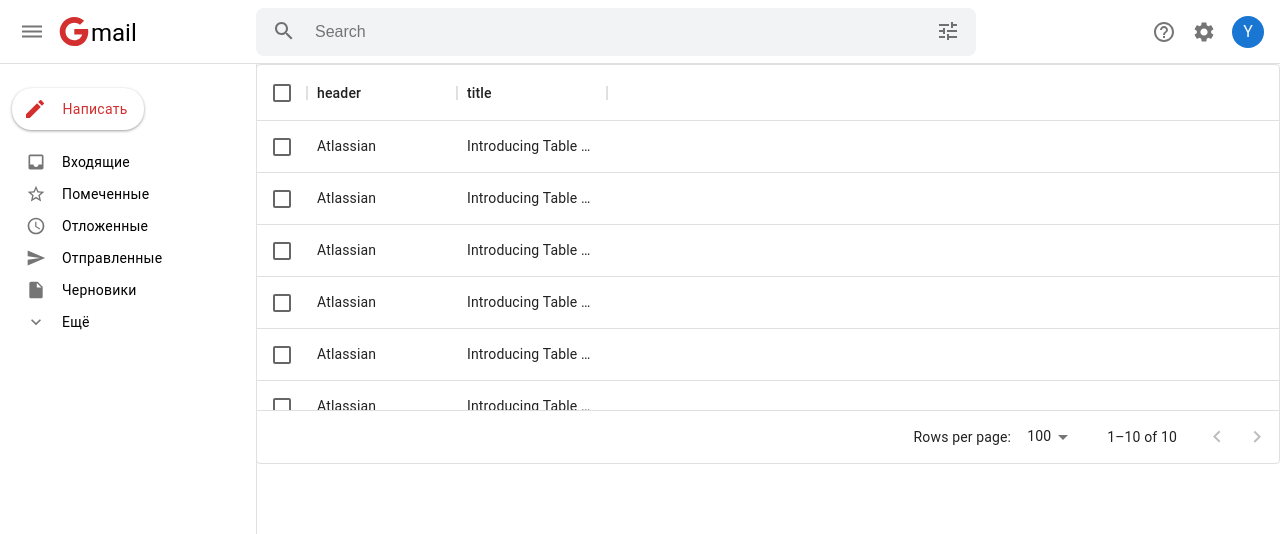
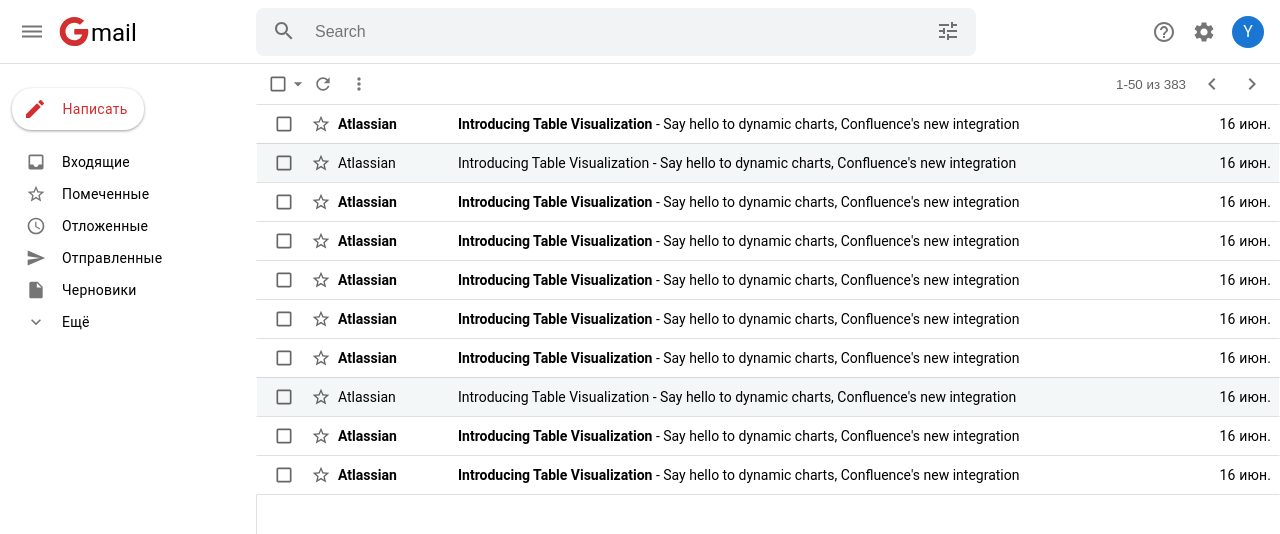
Before and after one commit to YurySnitko/gmail-analog, a Next.js app: page / in a window 1280 px wide. Shown: the top 534 px of the page. Built offline with nearby package versions, Linux system fonts and the light colour scheme.

Commit message:
feat: create icon panel

```diff
--- a/pages/index.tsx
+++ b/pages/index.tsx
@@ -1,33 +1,14 @@
 import type { NextPage } from 'next';
-//import MailList from '../src/common/ui-kit/MailList/MailList';
+import MailList from '../src/common/ui-kit/MailList/MailList';
 import { mails } from '../consts/mails';
-//import MailListHeader from '../src/common/ui-kit/MailListHeader/MailListHeader';
-import { DataGrid, GridColDef } from '@mui/x-data-grid';
-import { Box } from '@mui/material';
-
-const columns: GridColDef[] = [
-  {
-    field: 'sender',
-    headerName: 'header',
-    width: 150,
-  },
-  {
-    field: 'title',
-    headerName: 'title',
-    width: 150,
-  },
-];
+import MailListHeader from '../src/common/ui-kit/MailListHeader/MailListHeader';
 
 const Home: NextPage = () => {
   return (
-    <Box sx={{ height: 400, width: '100%' }}>
-      <DataGrid rows={mails} columns={columns} checkboxSelection />
-    </Box>
-
-    // <div>
-    //   <MailListHeader />
-    //   <MailList mailList={mails} />
-    // </div>
+    <div>
+      <MailListHeader />
+      <MailList mailList={mails} />
+    </div>
   );
 };
 
--- /dev/null
+++ b/src/common/components/MailListHeaderIcons/MailListHeaderIcons.styles.tsx
@@ -0,0 +1,27 @@
+import { styled } from '@mui/material/styles';
+import { Checkbox, Grid } from '@mui/material';
+import { IconButton } from '../../ui-kit/IconButton/IconButton';
+
+export const S = {
+  MailListHeaderIconsWrapper: styled(Grid)`
+    display: flex;
+    align-items: center;
+  `,
+
+  CheckBoxWrapper: styled(Grid)`
+    display: flex;
+    align-items: center;
+  `,
+
+  CheckboxArrowButton: styled(IconButton)`
+    height: 30px;
+    width: 15px;
+    border-radius: 4px;
+  `,
+
+  Checkbox: styled(Checkbox)`
+    width: 25px;
+    height: 30px;
+    border-radius: 4px;
+  `,
+};
--- /dev/null
+++ b/src/common/components/MailListHeaderIcons/MailListHeaderIcons.tsx
@@ -0,0 +1,27 @@
+import React from 'react';
+import { IconButton } from '../../ui-kit/IconButton/IconButton';
+import RefreshIcon from '@mui/icons-material/Refresh';
+import MoreVertIcon from '@mui/icons-material/MoreVert';
+import { S } from './MailListHeaderIcons.styles';
+import ArrowDropDownIcon from '@mui/icons-material/ArrowDropDown';
+
+const MailListHeaderIcons = () => {
+  return (
+    <S.MailListHeaderIconsWrapper>
+      <S.CheckBoxWrapper>
+        <S.Checkbox size={'small'} />
+        <S.CheckboxArrowButton disableRipple size={'small'}>
+          <ArrowDropDownIcon fontSize={'small'} />
+        </S.CheckboxArrowButton>
+      </S.CheckBoxWrapper>
+      <IconButton>
+        <RefreshIcon fontSize={'small'} />
+      </IconButton>
+      <IconButton>
+        <MoreVertIcon fontSize={'small'} />
+      </IconButton>
+    </S.MailListHeaderIconsWrapper>
+  );
+};
+
+export default MailListHeaderIcons;
--- /dev/null
+++ b/src/common/components/PaginationPanel/PaginationPanel.styles.tsx
@@ -0,0 +1,24 @@
+import { styled } from '@mui/material/styles';
+import { Grid } from '@mui/material';
+
+export const S = {
+  PaginationPanelWrapper: styled(Grid)`
+    display: flex;
+    align-items: center;
+  `,
+
+  PageButton: styled('button')`
+    outline: none;
+    color: ${(props): string => props.theme.palette.grey.A700};
+    background-color: ${(props): string => props.theme.palette.common.white};
+    border: none;
+    cursor: pointer;
+    border-radius: 4px;
+    transition: 0.3s;
+    height: 36px;
+
+    &:hover {
+      background-color: ${(props): string => props.theme.palette.grey.A200};
+    }
+  `,
+};
--- /dev/null
+++ b/src/common/components/PaginationPanel/PaginationPanel.tsx
@@ -0,0 +1,26 @@
+import React from 'react';
+import KeyboardArrowLeftIcon from '@mui/icons-material/KeyboardArrowLeft';
+import { IconButton } from '../../ui-kit/IconButton/IconButton';
+import { S } from './PaginationPanel.styles';
+import KeyboardArrowRightIcon from '@mui/icons-material/KeyboardArrowRight';
+import { Tooltip } from '@mui/material';
+
+const PaginationPanel = () => {
+  return (
+    <S.PaginationPanelWrapper>
+      <S.PageButton>1-50 из 383</S.PageButton>
+      <Tooltip title={'Пред.'}>
+        <IconButton>
+          <KeyboardArrowLeftIcon fontSize={'medium'} />
+        </IconButton>
+      </Tooltip>
+      <Tooltip title={'След.'}>
+        <IconButton>
+          <KeyboardArrowRightIcon fontSize={'medium'} />
+        </IconButton>
+      </Tooltip>
+    </S.PaginationPanelWrapper>
+  );
+};
+
+export default PaginationPanel;
--- a/src/common/ui-kit/MailListHeader/MailListHeader.styles.tsx
+++ b/src/common/ui-kit/MailListHeader/MailListHeader.styles.tsx
@@ -7,5 +7,8 @@
     display: flex;
     align-items: center;
     padding: 0 0.5rem;
-  `
-}
+    border-left: 1px solid white;
+    justify-content: space-between;
+    box-sizing: border-box;
+  `,
+};
--- a/src/common/ui-kit/MailListHeader/MailListHeader.tsx
+++ b/src/common/ui-kit/MailListHeader/MailListHeader.tsx
@@ -1,11 +1,13 @@
 import React, { FC } from 'react';
 import { S } from './MailListHeader.styles';
-import { Checkbox } from '@mui/material';
+import PaginationPanel from '../../components/PaginationPanel/PaginationPanel';
+import MailListHeaderIcons from '../../components/MailListHeaderIcons/MailListHeaderIcons';
 
 const MailListHeader: FC = () => {
   return (
     <S.MailListHeaderWrapper>
-      <Checkbox size={'small'} />
+      <MailListHeaderIcons />
+      <PaginationPanel />
     </S.MailListHeaderWrapper>
   );
 };
--- a/src/common/ui-kit/MailListItem/MailListItem.styles.tsx
+++ b/src/common/ui-kit/MailListItem/MailListItem.styles.tsx
@@ -12,7 +12,7 @@
     <Grid {...props} />
   ))`
     display: grid;
-    grid-template-columns: 35px 35px 10fr 2.5fr;
+    grid-template-columns: 38px 35px 10fr 2.5fr;
     width: 100%;
     align-items: center;
     border-top: 1px solid ${(props): string => props.theme.palette.divider};
@@ -28,10 +28,6 @@
       props.isViewed
         ? props.theme.palette.background.mailListItemViewed
         : props.theme.palette.common.white};
-
-    &:first-of-type {
-      border-top: none;
-    }
 
     &:hover {
       box-shadow: ${(props): string =>
```
